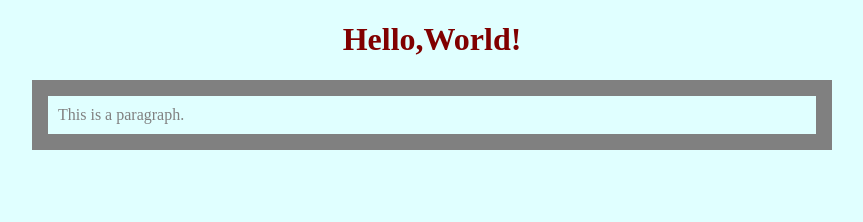
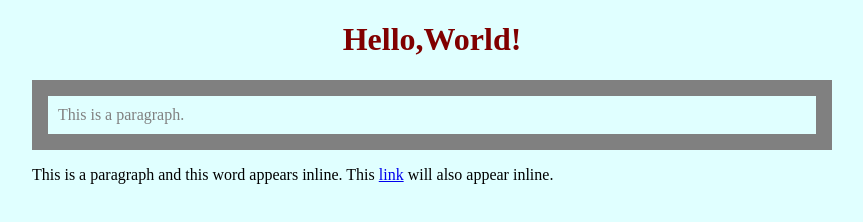
Before and after one commit to mrustogi/css-webapptut, a plain HTML site: page index.html in a window 1280 px wide. Shown: the whole page, without its empty margins (208-1071 px from the left). Drawn offline with Linux system fonts and the light colour scheme.

Commit message:
Update index.html

```diff
--- a/index.html
+++ b/index.html
@@ -7,5 +7,8 @@
     <body>
         <h1>Hello,World!</h1>
         <p>This is a paragraph.</p>
+        <div>
+            This is a paragraph and this <span>word</span> appears inline. This <a href="http://www.example.com">link</a> will also appear inline.
+        </div>
     </body>
 </html>
```
